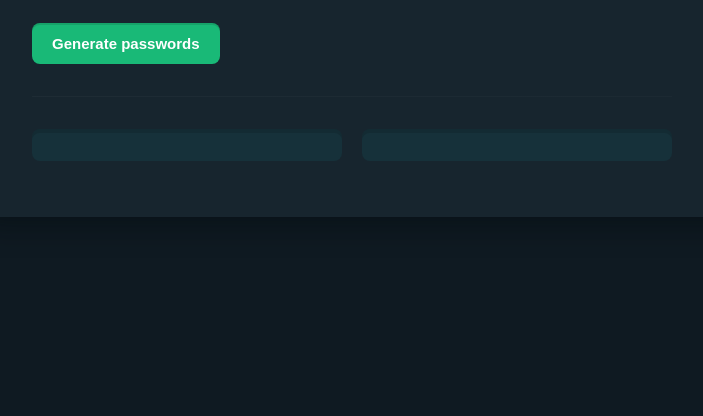
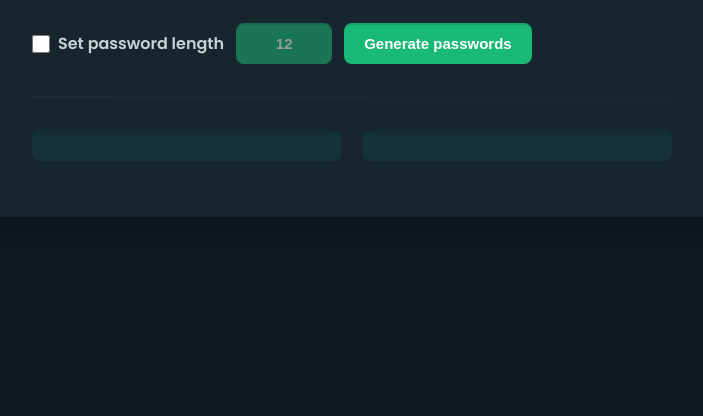
Before and after one commit to JFRG28/fullstack-one-vid, a plain HTML site: page js_basics/password_gen/index.html in a window 1280 px wide. Shown: the part 384-800 px from the top of the page, without its empty margins (224-927 px from the left). Drawn offline with Linux system fonts and the light colour scheme.

Commit message:
v1 for the pws length funcionality

```diff
--- a/js_basics/password_gen/index.css
+++ b/js_basics/password_gen/index.css
@@ -52,7 +52,34 @@ body {
   font-weight: 400;
 }
 
-/* Botón principal */
+/* Contenedor de controles (checkbox + input + botón) */
+.controls {
+  display: flex;
+  gap: 12px;
+  align-items: center;
+  margin-top: 12px;
+  flex-wrap: wrap;
+}
+
+/* Label del checkbox */
+.length-toggle {
+  color: rgba(219,230,234,0.9);
+  font-weight: 600;
+  display: inline-flex;
+  gap: 8px;
+  align-items: center;
+  cursor: pointer;
+}
+
+/* Estilo nativo y tamaño del checkbox */
+.length-toggle input[type="checkbox"] {
+  width: 18px;
+  height: 18px;
+  margin: 0;
+  cursor: pointer;
+}
+
+/* Botón principal (se mantiene exactamente como antes) */
 .btn-generate {
   display: inline-block;
   background: #19b977;
@@ -69,6 +96,40 @@ body {
 
 /* Pequeña separación entre botón y resto */
 .btn-generate:active { transform: translateY(1px); }
+
+/* Estilo para el textbox de longitud: mantiene el estilo visual coherente con el botón */
+.btn-length {
+  display: inline-block;
+  background: #19b977;
+  color: #fff;
+  border: none;
+  padding: 12px 14px;
+  border-radius: 8px;
+  font-weight: 600;
+  font-size: 15px;
+  cursor: text;
+  box-shadow: 0 2px 0 rgba(0,0,0,0.12) inset;
+  transition: transform .08s ease, box-shadow .08s ease, opacity .08s ease;
+  width: 96px;
+  text-align: center;
+}
+
+/* Quitar spinners en number inputs para una apariencia más parecida a botón */
+.btn-length::-webkit-outer-spin-button,
+.btn-length::-webkit-inner-spin-button {
+  -webkit-appearance: none;
+  margin: 0;
+}
+.btn-length {
+  -moz-appearance: textfield;
+}
+
+/* Apariencia cuando el input está deshabilitado */
+.btn-length:disabled {
+  opacity: 0.55;
+  cursor: not-allowed;
+  filter: grayscale(.02);
+}
 
 /* Línea divisoria */
 .divider {
@@ -103,6 +164,8 @@ body {
 @media (max-width: 640px) {
   .card { padding: 36px; }
   .title { font-size: 32px; }
+  .controls { gap: 8px; }
   .outputs { gap: 12px; }
   .output { flex-basis: 100%; }
+  .btn-length { width: 72px; }
 }
--- a/js_basics/password_gen/index.html
+++ b/js_basics/password_gen/index.html
@@ -21,7 +21,26 @@
           </h1>
           <p class="subtitle">Never use an insecure password again.</p>
 
-          <button class="btn-generate">Generate passwords</button>
+          <!-- Controles: checkbox para activar longitud + textbox deshabilitado por defecto y botón -->
+          <div class="controls">
+            <label class="length-toggle" for="setLength">
+              <input type="checkbox" id="setLength" />
+              Set password length
+            </label>
+
+            <input
+              id="lengthInput"
+              type="number"
+              min="4"
+              max="64"
+              value="12"
+              disabled
+              class="btn-length"
+              aria-label="Password length input"
+            />
+
+            <button class="btn-generate" id="generateBtn">Generate passwords</button>
+          </div>
         </header>
 
         <div class="divider" role="presentation"></div>
@@ -33,5 +52,7 @@
       </div>
     </section>
   </main>
+
+  <script src="index.js"></script>
 </body>
 </html>
--- a/js_basics/password_gen/index.js
+++ b/js_basics/password_gen/index.js
@@ -1,2 +1,29 @@
 const characters = ["A","B","C","D","E","F","G","H","I","J","K","L","M","N","O","P","Q","R","S","T","U","V","W","X","Y","Z","a","b","c","d","e","f","g","h","i","j","k","l","m","n","o","p","q","r","s","t","u","v","w","x","y","z", "0", "1", "2", "3", "4", "5", "6", "7", "8", "9","~","`","!","@","#","$","%","^","&","*","(",")","_","-","+","=","{","[","}","]",",","|",":",";","<",">",".","?",
 "/"];
+
+// Habilita/deshabilita el input de longitud cuando cambia el checkbox.
+// NOTA: Solo contiene la lógica de interacción solicitada. No incluye
+// ninguna funcionalidad de generación de contraseñas ni otra lógica.
+
+document.addEventListener("DOMContentLoaded", () => {
+  const setLengthCheckbox = document.getElementById("setLength");
+  const lengthInput = document.getElementById("lengthInput");
+
+  if (!setLengthCheckbox || !lengthInput) return;
+
+  // Asegura estado inicial coherente (input empieza disabled según HTML)
+  lengthInput.disabled = !setLengthCheckbox.checked;
+
+  setLengthCheckbox.addEventListener("change", () => {
+    const enabled = setLengthCheckbox.checked;
+    lengthInput.disabled = !enabled;
+
+    if (enabled) {
+      // Enfoca y selecciona el contenido para mejor UX
+      lengthInput.focus();
+      if (typeof lengthInput.select === "function") {
+        lengthInput.select();
+      }
+    }
+  });
+});
```
